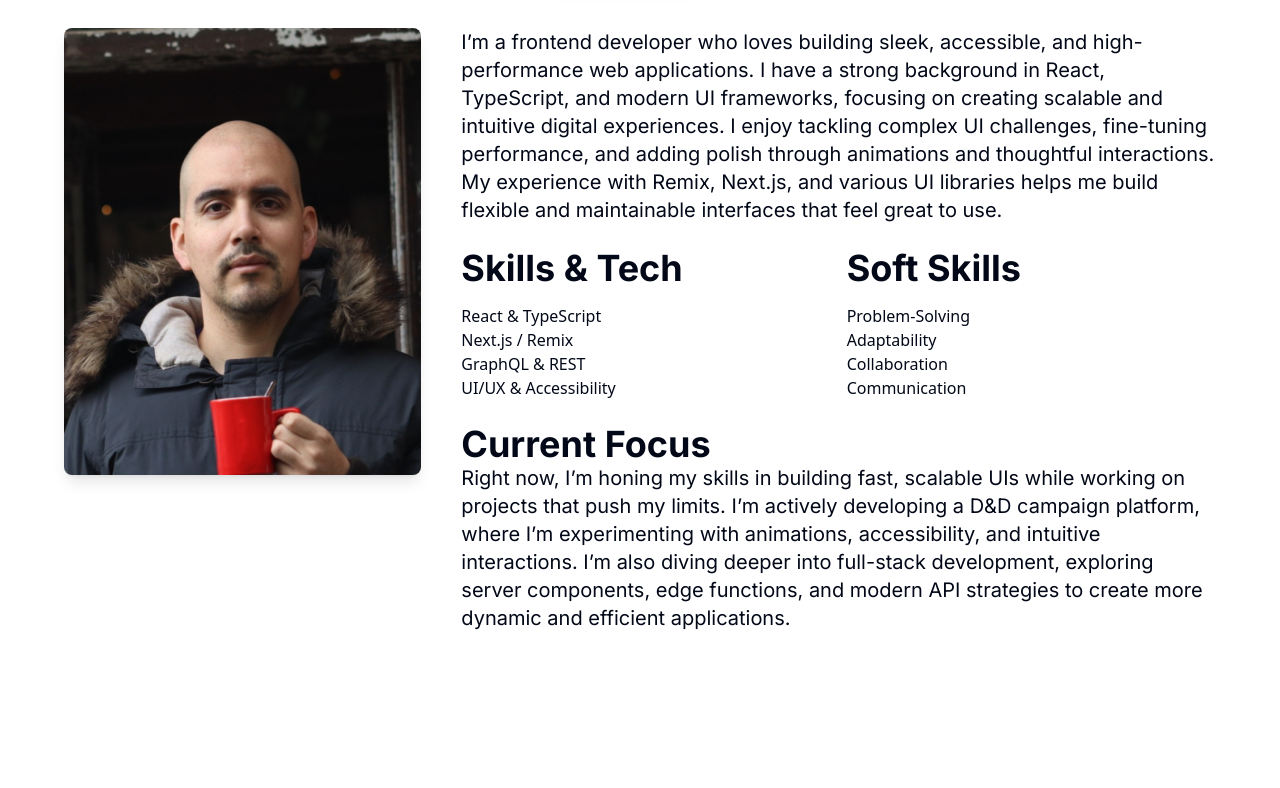
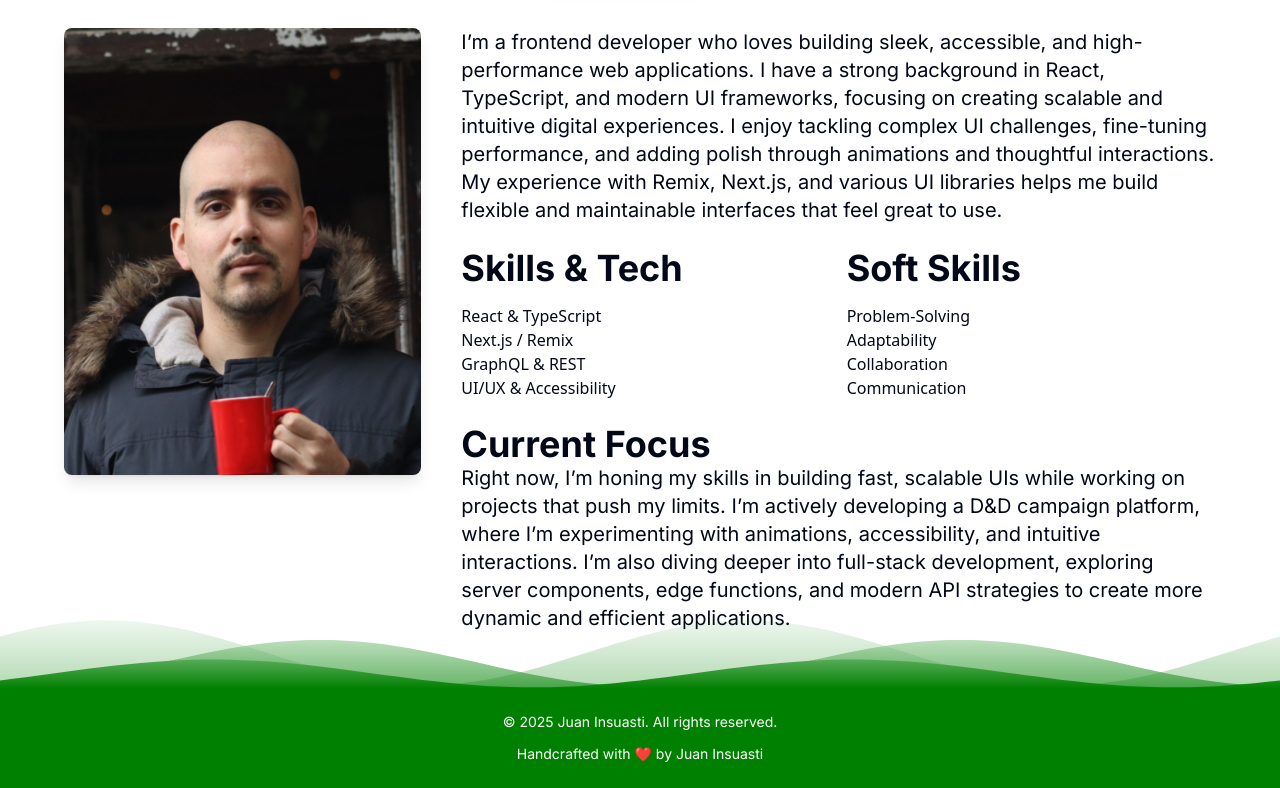
Before and after one commit to juan-insuasti/insuasti-web, a Next.js app in the folder ui/: page / in a window 1280 px wide. Shown: the part 912-1700 px from the top of the page. Before the commit the page ends 1600 px from the top, so only its background shows below. Built offline with nearby package versions, Linux system fonts and the light colour scheme.

Commit message:
feat(footer): add footer component and storybook entry

```diff
--- a/ui/src/app/globals.css
+++ b/ui/src/app/globals.css
@@ -113,4 +113,331 @@
   small {
     @apply small;
   }
+
+  .wave-1 {
+    clip-path: polygon(
+      100% 100%,
+      0% 100%,
+      0% 94.44%,
+      1% 94.08%,
+      2% 92.99%,
+      3% 91.19%,
+      4% 88.72%,
+      5% 85.6%,
+      6% 81.9%,
+      7% 77.66%,
+      8% 72.95%,
+      9% 67.86%,
+      10% 62.45%,
+      11% 56.82%,
+      12% 51.06%,
+      13% 45.24%,
+      14% 39.47%,
+      15% 33.84%,
+      16% 28.44%,
+      17% 23.34%,
+      18% 18.64%,
+      19% 14.4%,
+      20% 10.69%,
+      21% 7.58%,
+      22% 5.1%,
+      23% 3.31%,
+      24% 2.22%,
+      25% 1.85%,
+      26% 2.22%,
+      27% 3.31%,
+      28% 5.1%,
+      29% 7.58%,
+      30% 10.69%,
+      31% 14.4%,
+      32% 18.64%,
+      33% 23.34%,
+      34% 28.44%,
+      35% 33.84%,
+      36% 39.47%,
+      37% 45.24%,
+      38% 51.06%,
+      39% 56.82%,
+      40% 62.45%,
+      41% 67.86%,
+      42% 72.95%,
+      43% 77.66%,
+      44% 81.9%,
+      45% 85.6%,
+      46% 88.72%,
+      47% 91.19%,
+      48% 92.99%,
+      49% 94.08%,
+      50% 94.44%,
+      51% 94.08%,
+      52% 92.99%,
+      53% 91.19%,
+      54% 88.72%,
+      55% 85.6%,
+      56% 81.9%,
+      57% 77.66%,
+      58% 72.95%,
+      59% 67.86%,
+      60% 62.45%,
+      61% 56.82%,
+      62% 51.06%,
+      63% 45.24%,
+      64% 39.47%,
+      65% 33.84%,
+      66% 28.44%,
+      67% 23.34%,
+      68% 18.64%,
+      69% 14.4%,
+      70% 10.69%,
+      71% 7.58%,
+      72% 5.1%,
+      73% 3.31%,
+      74% 2.22%,
+      75% 1.85%,
+      76% 2.22%,
+      77% 3.31%,
+      78% 5.1%,
+      79% 7.58%,
+      80% 10.69%,
+      81% 14.4%,
+      82% 18.64%,
+      83% 23.34%,
+      84% 28.44%,
+      85% 33.84%,
+      86% 39.47%,
+      87% 45.24%,
+      88% 51.06%,
+      89% 56.82%,
+      90% 62.45%,
+      91% 67.86%,
+      92% 72.95%,
+      93% 77.66%,
+      94% 81.9%,
+      95% 85.6%,
+      96% 88.72%,
+      97% 91.19%,
+      98% 92.99%,
+      99% 94.08%,
+      100% 94.44%
+    );
+  }
+  .wave-2 {
+    clip-path: polygon(
+      100% 100%,
+      0% 100%,
+      0% 71.3%,
+      1% 66.09%,
+      2% 60.6%,
+      3% 54.91%,
+      4% 49.12%,
+      5% 43.31%,
+      6% 37.58%,
+      7% 32.01%,
+      8% 26.7%,
+      9% 21.73%,
+      10% 17.17%,
+      11% 13.1%,
+      12% 9.59%,
+      13% 6.68%,
+      14% 4.43%,
+      15% 2.86%,
+      16% 2.01%,
+      17% 1.89%,
+      18% 2.5%,
+      19% 3.83%,
+      20% 5.85%,
+      21% 8.55%,
+      22% 11.87%,
+      23% 15.76%,
+      24% 20.16%,
+      25% 25%,
+      26% 30.21%,
+      27% 35.7%,
+      28% 41.39%,
+      29% 47.18%,
+      30% 52.99%,
+      31% 58.72%,
+      32% 64.29%,
+      33% 69.6%,
+      34% 74.57%,
+      35% 79.13%,
+      36% 83.19%,
+      37% 86.71%,
+      38% 89.62%,
+      39% 91.87%,
+      40% 93.43%,
+      41% 94.28%,
+      42% 94.4%,
+      43% 93.8%,
+      44% 92.47%,
+      45% 90.44%,
+      46% 87.75%,
+      47% 84.43%,
+      48% 80.54%,
+      49% 76.14%,
+      50% 71.3%,
+      51% 66.09%,
+      52% 60.6%,
+      53% 54.91%,
+      54% 49.12%,
+      55% 43.31%,
+      56% 37.58%,
+      57% 32.01%,
+      58% 26.7%,
+      59% 21.73%,
+      60% 17.17%,
+      61% 13.1%,
+      62% 9.59%,
+      63% 6.68%,
+      64% 4.43%,
+      65% 2.86%,
+      66% 2.01%,
+      67% 1.89%,
+      68% 2.5%,
+      69% 3.83%,
+      70% 5.85%,
+      71% 8.55%,
+      72% 11.87%,
+      73% 15.76%,
+      74% 20.16%,
+      75% 25%,
+      76% 30.21%,
+      77% 35.7%,
+      78% 41.39%,
+      79% 47.18%,
+      80% 52.99%,
+      81% 58.72%,
+      82% 64.29%,
+      83% 69.6%,
+      84% 74.57%,
+      85% 79.13%,
+      86% 83.19%,
+      87% 86.71%,
+      88% 89.62%,
+      89% 91.87%,
+      90% 93.43%,
+      91% 94.28%,
+      92% 94.4%,
+      93% 93.8%,
+      94% 92.47%,
+      95% 90.44%,
+      96% 87.75%,
+      97% 84.43%,
+      98% 80.54%,
+      99% 76.14%,
+      100% 71.3%
+    );
+  }
+
+  .wave-3 {
+    clip-path: polygon(
+      100% 100%,
+      0% 100%,
+      0% 25%,
+      1% 20.16%,
+      2% 15.76%,
+      3% 11.87%,
+      4% 8.55%,
+      5% 5.85%,
+      6% 3.83%,
+      7% 2.5%,
+      8% 1.89%,
+      9% 2.01%,
+      10% 2.86%,
+      11% 4.43%,
+      12% 6.68%,
+      13% 9.59%,
+      14% 13.1%,
+      15% 17.17%,
+      16% 21.73%,
+      17% 26.7%,
+      18% 32.01%,
+      19% 37.58%,
+      20% 43.31%,
+      21% 49.12%,
+      22% 54.91%,
+      23% 60.6%,
+      24% 66.09%,
+      25% 71.3%,
+      26% 76.14%,
+      27% 80.54%,
+      28% 84.43%,
+      29% 87.75%,
+      30% 90.44%,
+      31% 92.47%,
+      32% 93.8%,
+      33% 94.4%,
+      34% 94.28%,
+      35% 93.43%,
+      36% 91.87%,
+      37% 89.62%,
+      38% 86.71%,
+      39% 83.19%,
+      40% 79.13%,
+      41% 74.57%,
+      42% 69.6%,
+      43% 64.29%,
+      44% 58.72%,
+      45% 52.99%,
+      46% 47.18%,
+      47% 41.39%,
+      48% 35.7%,
+      49% 30.21%,
+      50% 25%,
+      51% 20.16%,
+      52% 15.76%,
+      53% 11.87%,
+      54% 8.55%,
+      55% 5.85%,
+      56% 3.83%,
+      57% 2.5%,
+      58% 1.89%,
+      59% 2.01%,
+      60% 2.86%,
+      61% 4.43%,
+      62% 6.68%,
+      63% 9.59%,
+      64% 13.1%,
+      65% 17.17%,
+      66% 21.73%,
+      67% 26.7%,
+      68% 32.01%,
+      69% 37.58%,
+      70% 43.31%,
+      71% 49.12%,
+      72% 54.91%,
+      73% 60.6%,
+      74% 66.09%,
+      75% 71.3%,
+      76% 76.14%,
+      77% 80.54%,
+      78% 84.43%,
+      79% 87.75%,
+      80% 90.44%,
+      81% 92.47%,
+      82% 93.8%,
+      83% 94.4%,
+      84% 94.28%,
+      85% 93.43%,
+      86% 91.87%,
+      87% 89.62%,
+      88% 86.71%,
+      89% 83.19%,
+      90% 79.13%,
+      91% 74.57%,
+      92% 69.6%,
+      93% 64.29%,
+      94% 58.72%,
+      95% 52.99%,
+      96% 47.18%,
+      97% 41.39%,
+      98% 35.7%,
+      99% 30.21%,
+      100% 25%
+    );
+  }
+
+  .opacity-gradient-top-to-bottom {
+    mask: linear-gradient(180deg, rgba(255, 255, 255, 0.2) 0%, rgba(255, 255, 255, 1) 100%);
+  }
 }
--- a/ui/src/app/layout.tsx
+++ b/ui/src/app/layout.tsx
@@ -3,6 +3,7 @@ import type { Metadata } from 'next';
 import './globals.css';
 import { ThemeProvider } from '@/components/theme-provider';
 import { fira, inter, fjallaOne } from '@/lib/fonts';
+import { GlobalFooter } from '@/ui/GlobalFooter';
 
 export const metadata: Metadata = {
   title: 'Homepage | Insuasti.com',
@@ -24,7 +25,10 @@ export default function RootLayout({
           enableSystem
           disableTransitionOnChange={false}
         >
-          {children}
+          <>
+            {children}
+            <GlobalFooter />
+          </>
         </ThemeProvider>
       </body>
     </html>
--- /dev/null
+++ b/ui/src/ui/GlobalFooter.tsx
@@ -0,0 +1,26 @@
+import React from 'react';
+import { Typography } from '@/ui/Typography';
+
+import '@/app/globals.css';
+
+export const GlobalFooter = () => {
+  return (
+    <footer className="relative w-full">
+      <div className="opacity-gradient-top-to-bottom absolute top-[-69px] h-[70px] w-full">
+        <div className="wave-3 absolute bottom-0 h-[70px] w-full bg-primary opacity-30" />
+        <div className="wave-1 absolute bottom-0 h-[50px] w-full bg-primary opacity-60" />
+        <div className="wave-2 absolute bottom-0 h-[30px] w-full bg-primary" />
+      </div>
+      <div className="bg-primary">
+        <div className="container flex flex-col items-center justify-center gap-3 py-6">
+          <Typography as="p" variant={'p'} className="text-center text-sm text-background">
+            © {new Date().getFullYear()} Juan Insuasti. All rights reserved.
+          </Typography>
+          <Typography as="p" variant={'p'} className="text-center text-sm text-background">
+            Handcrafted with <span className="text-red-500">❤️</span> by Juan Insuasti
+          </Typography>
+        </div>
+      </div>
+    </footer>
+  );
+};
--- a/ui/tailwind.config.ts
+++ b/ui/tailwind.config.ts
@@ -2,6 +2,7 @@ import type { Config } from 'tailwindcss';
 
 export default {
   darkMode: ['class'],
+  mode: 'jit',
   content: [
     './src/pages/**/*.{js,ts,jsx,tsx,mdx}',
     './src/components/**/*.{js,ts,jsx,tsx,mdx}',
```
Also changed, not shown: 1 other file (tests, documents, lock files or other folders).
